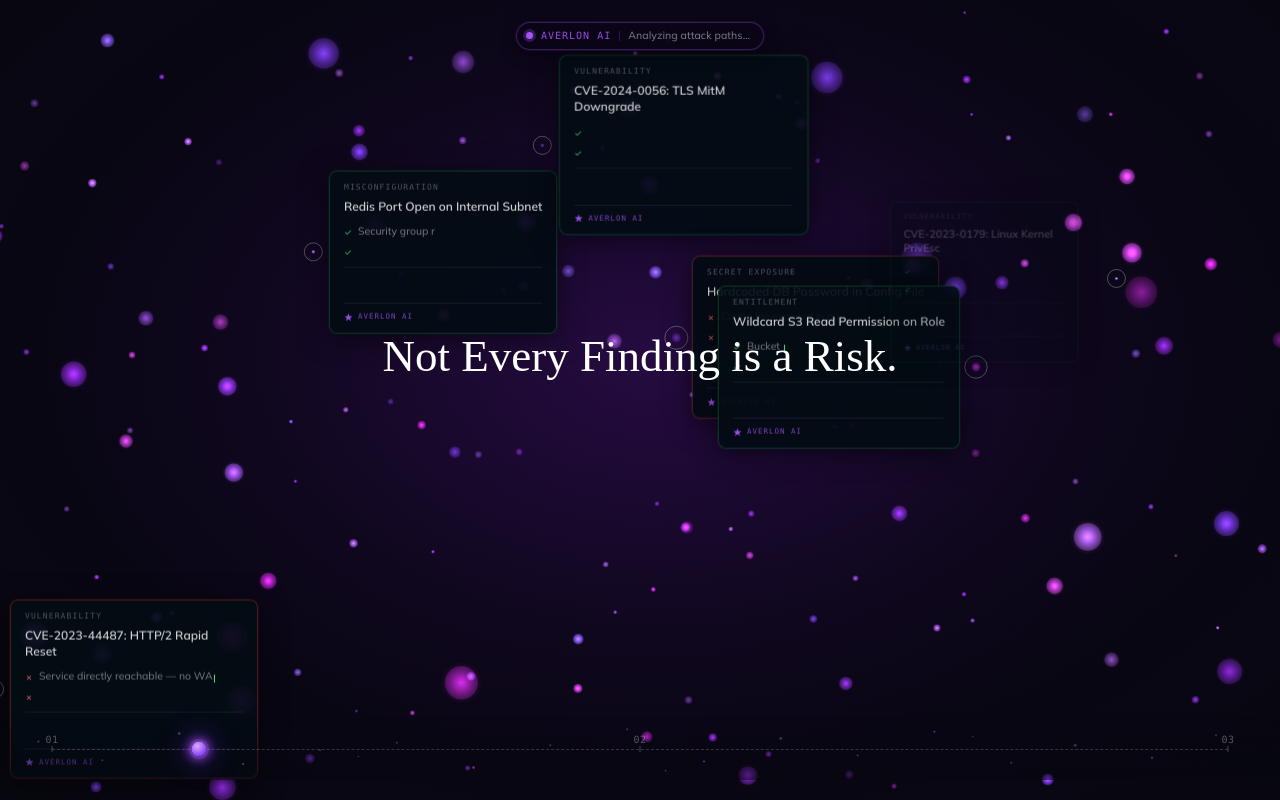
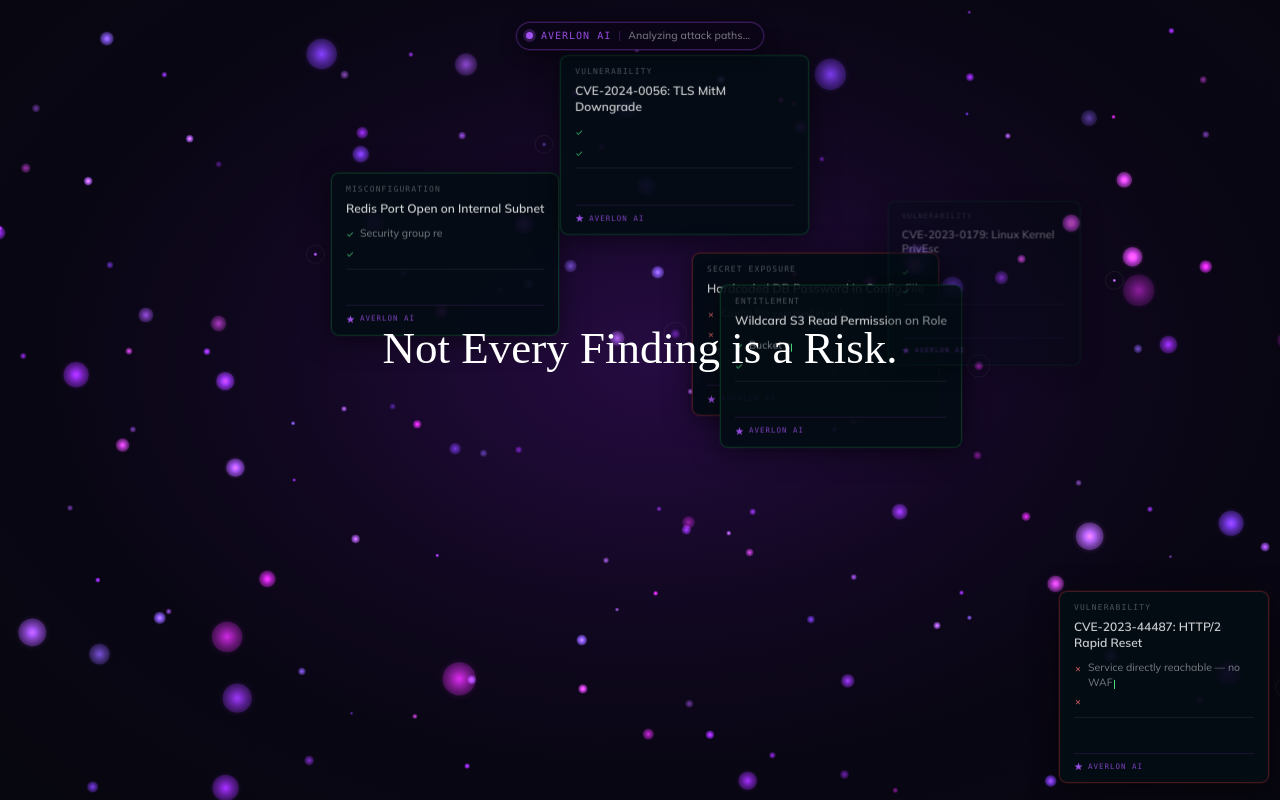
Before and after one commit to sidharthkhurana-hash/HeroAnimation, a React (Vite) app: page / in a window 1280 px wide. Built offline with nearby package versions, Linux system fonts and the light colour scheme; a web font is replaced by a local one.

Commit message:
update overlay CVEs to real-world examples (Log4j, MOVEit, OpenSSL)

```diff
--- a/package.json
+++ b/package.json
@@ -68,9 +68,9 @@
   "devDependencies": {
     "@tailwindcss/vite": "4.1.12",
     "@vitejs/plugin-react": "4.7.0",
-    "@webflow/data-types": "^1.2.1",
-    "@webflow/react": "^1.2.1",
-    "@webflow/webflow-cli": "^1.12.6",
+    "@webflow/data-types": "^1.2.2",
+    "@webflow/react": "^1.2.2",
+    "@webflow/webflow-cli": "^1.13.0",
     "tailwindcss": "4.1.12",
     "vite": "6.3.5"
   },
--- a/src/app/components/FinalHero.tsx
+++ b/src/app/components/FinalHero.tsx
@@ -212,7 +212,7 @@
                 </span>
               ))}
             </div>
-            {/* Rows — trimmed to 3 */}
+            {/* Rows — trimmed to 4 */}
             {[
               {
                 id: "CVE-2024-23897",
@@ -237,6 +237,14 @@
                 sev: "HIGH",
                 cvss: "8.8",
                 state: "done",
+              },
+              {
+                id: "CVE-2024-1111",
+                desc: "OpenSSL Buffer Mismanagement",
+                svc: "edge-gateway",
+                sev: "HIGH",
+                cvss: "8.1",
+                state: "fix",
               },
             ].map((row, i) => {
               const sc = row.sev === "CRITICAL" ? "#ef4444" : row.sev === "HIGH" ? "#f97316" : "#f59e0b";
@@ -348,7 +356,7 @@
           </div>
 
           {/* Right: AI Agent panel */}
-          <div style={{ background: "#090919" }}>
+          <div style={{ background: "#090919", height: "100%", overflow: "hidden" }}>
             <div style={{ padding: "7px 12px", borderBottom: "1px solid rgba(255,255,255,0.07)" }}>
               <span style={{ fontSize: "9px", fontWeight: 600, color: "rgba(255,255,255,0.7)" }}>
                 AI Agent Activity
@@ -360,7 +368,7 @@
               { name: "Remediation Agent", msg: "Generated PR #847", time: "12s", active: true },
               { name: "Remediation Agent", msg: "Merged fix — CVE-2023-4863", time: "1m", active: false },
               { name: "Triage Agent", msg: "Cleared 34 false positives", time: "3m", active: false },
-            ].map((agent, index) => (
+            ].slice(0, 4).map((agent, index) => (
               <div
                 key={`${agent.name}-${agent.time}-${index}`}
                 style={{ padding: "6px 12px", borderBottom: "1px solid rgba(255,255,255,0.04)" }}
@@ -395,36 +403,6 @@
                 </p>
               </div>
             ))}
-            {/* Remediation velocity mini chart */}
-            <div style={{ padding: "8px 12px" }}>
-              <div
-                style={{
-                  fontSize: "7px",
-                  color: "rgba(255,255,255,0.3)",
-                  letterSpacing: "0.08em",
-                  textTransform: "uppercase",
-                  marginBottom: "7px",
-                }}
-              >
-                Remediation Velocity
-              </div>
-              {[{ l: "Mon", p: 28 }, { l: "Tue", p: 44 }, { l: "Wed", p: 35 }, { l: "Thu", p: 61 }, { l: "Fri", p: 79 }, { l: "Sat", p: 68 }, { l: "Sun", p: 94 }].map((b) => (
-                <div key={b.l} style={{ display: "flex", alignItems: "center", gap: "5px", marginBottom: "4px" }}>
-                  <span style={{ fontSize: "6px", color: "rgba(255,255,255,0.25)", width: "14px" }}>{b.l}</span>
-                  <div style={{ flex: 1, height: "5px", background: "rgba(255,255,255,0.07)", borderRadius: "2px", overflow: "hidden" }}>
-                    <div
-                      style={{
-                        width: `${b.p}%`,
-                        height: "100%",
-                        background: "linear-gradient(90deg,#2e3192,#8c28dc)",
-                        borderRadius: "2px",
-                      }}
-                    />
-                  </div>
-                  <span style={{ fontSize: "6px", color: "rgba(255,255,255,0.25)", width: "20px", textAlign: "right" }}>{b.p}%</span>
-                </div>
-              ))}
-            </div>
           </div>
         </div>
       </div>
--- a/src/app/components/HeroAnimation.tsx
+++ b/src/app/components/HeroAnimation.tsx
@@ -24,12 +24,12 @@
 const FORMED_TEXT_DELAY = 1950;
 
 const OVERLAY_DATA = [
-  { category: "VULNERABILITY",    title: "CVE-2023-0006: SQL Injection",     status: "Critical",  statusColor: "#ef4444" },
+  { category: "VULNERABILITY",    title: "CVE-2023-34362: SQL Injection in MOVEit",     status: "Critical",  statusColor: "#ef4444" },
   { category: "MISCONFIGURATION", title: "Public S3 Bucket Exposed",          status: "High Risk", statusColor: "#f97316" },
   { category: "SECRET EXPOSURE",  title: "AWS Key Leaked in Git Repo",        status: "Critical",  statusColor: "#ef4444" },
   { category: "ENTITLEMENT",      title: "Overprivileged IAM Role Access",    status: "High Risk", statusColor: "#f97316" },
-  { category: "VULNERABILITY",    title: "CVE-2024-1182: Log4j RCE Exploit", status: "Critical",  statusColor: "#ef4444" },
-  { category: "VULNERABILITY",    title: "CVE-2023-4891: OpenSSL Overflow",  status: "High Risk", statusColor: "#f97316" },
+  { category: "VULNERABILITY",    title: "CVE-2021-44228: Log4j RCE Exploit", status: "Critical",  statusColor: "#ef4444" },
+  { category: "VULNERABILITY",    title: "CVE-2023-0286: OpenSSL Type Confusion",  status: "High Risk", statusColor: "#f97316" },
 ];
 const OVERLAY_DELAYS = [550, 1050, 1600, 850, 1350, 1950];
 
@@ -200,7 +200,13 @@
         zIndex: 20,
       }}
     >
-      <div style={{ display: "grid", width: "100%" }}>
+      <div
+        style={{
+          display: "grid",
+          width: "100%",
+          minHeight: "120px",
+        }}
+      >
         <p className="font-[Brulia]" style={{ gridArea: "1/1", lineHeight: "normal", whiteSpace: "pre-wrap", fontSize: "clamp(28px, 4vw, 45px)", opacity: phase === "chaos"  ? 1 : 0, transition: "opacity 0.75s ease" }}>
           Thousands of Findings. Yet Risk Remains.
         </p>
@@ -444,8 +450,6 @@
   const [phase,    setPhase]    = useState<Phase>("chaos");
   const [resetKey, setResetKey] = useState(0);
   const [cascadeClickActive, setCascadeClickActive] = useState(false);
-  const [hasEnteredViewport, setHasEnteredViewport] = useState(false);
-  const [canvasReady, setCanvasReady] = useState(false);
 
   // Pattern node pixel positions (reported by NodeField once connections start)
   const [patternPos, setPatternPos] = useState<Record<number, { x: number; y: number }>>({});
@@ -473,38 +477,7 @@
   const isMobile = vp.w < 640;
   const isTablet = vp.w < 1024;
 
-useEffect(() => {
-  if (hasEnteredViewport) return;
-  const el = containerRef.current;
-  if (!el) return;
-  const observer = new IntersectionObserver(
-    entries => {
-      const entry = entries[0];
-      if (entry && entry.isIntersecting) {
-        setHasEnteredViewport(true);
-        observer.disconnect();
-      }
-    },
-    { threshold: 0.35, rootMargin: "0px 0px -15%" },
-  );
-  observer.observe(el);
-  // Fallback for local development: ensure animation starts even if
-  // IntersectionObserver doesn't fire (common when the hero is already visible)
-  const devFallback = setTimeout(() => {
-    setHasEnteredViewport(true);
-  }, 300);
-  return () => {
-    observer.disconnect();
-    clearTimeout(devFallback);
-  };
-}, [hasEnteredViewport]);
-
-  // Delay mounting the canvas slightly after hero enters view
-  useEffect(() => {
-    if (!hasEnteredViewport) return;
-    const t = setTimeout(() => setCanvasReady(true), 350);
-    return () => clearTimeout(t);
-  }, [hasEnteredViewport]);
+  // (REMOVED: IntersectionObserver and canvasReady delay logic)
 
   const overlayRefs = useRef<Array<HTMLDivElement | null>>(new Array(6).fill(null));
   const triageRefs  = useRef<Array<HTMLDivElement | null>>(new Array(6).fill(null));
@@ -527,12 +500,14 @@
             el.style.left      = `${pt.x}px`;
             el.style.top       = `${pt.y}px`;
             el.style.transform = transform;
+            el.style.opacity   = "1";
           }
           const tel = triageRefs.current[i];
           if (tel) {
             tel.style.left      = `${pt.x}px`;
             tel.style.top       = `${pt.y}px`;
             tel.style.transform = transform;
+            tel.style.opacity   = "1";
           }
       });
     },
@@ -541,7 +516,6 @@
 
   // ── Single effect drives ALL phase auto-advancement ───────────────────────
   useEffect(() => {
-    if (!hasEnteredViewport) return undefined;
     let t: ReturnType<typeof setTimeout> | undefined;
     if (phase === "chaos")     t = setTimeout(() => setPhase("triage"),    4000);
     if (phase === "triage")    t = setTimeout(() => setPhase("drop"),      5200);
@@ -551,21 +525,21 @@
     if (phase === "cascade")   t = setTimeout(() => setPhase("dissolve"),  4800);
     if (phase === "dissolve")  t = setTimeout(() => setPhase("final"),     2600);
     return () => { if (t !== undefined) clearTimeout(t); };
-  }, [phase, hasEnteredViewport]);
+  }, [phase]);
 
   // ── Delayed text reveal during "formed" phase ─────────────────────────────
   useEffect(() => {
-    if (!hasEnteredViewport || phase !== "formed") { setTextVisible(false); return; }
+    if (phase !== "formed") { setTextVisible(false); return; }
     const t = setTimeout(() => setTextVisible(true), FORMED_TEXT_DELAY);
     return () => clearTimeout(t);
-  }, [phase, hasEnteredViewport]);
+  }, [phase]);
 
   // ── Cascade sub-timer: trigger cursor click 2.3s into cascade phase ───────
   useEffect(() => {
-    if (!hasEnteredViewport || phase !== "cascade") { setCascadeClickActive(false); return; }
+    if (phase !== "cascade") { setCascadeClickActive(false); return; }
     const t = setTimeout(() => setCascadeClickActive(true), 2300);
     return () => clearTimeout(t);
-  }, [phase, hasEnteredViewport]);
+  }, [phase]);
 
   // ── Dispatch current hero stage so external layers (e.g., Webflow text) can react ──
   // Some environments (like Webflow embeds) attach listeners late, so we emit on
@@ -638,6 +612,8 @@
       style={{
         background: "radial-gradient(ellipse at 52% 44%, #1a0830 0%, #0b0617 45%, #07070f 100%)",
         touchAction: "pan-y",
+        opacity: 1,
+        transition: "opacity 0.6s ease",
       }}
     >
       {/* Ambient glow */}
@@ -649,7 +625,6 @@
       />
 
       {/* Canvas layer — keyed so it remounts cleanly on commit seeks */}
-      {hasEnteredViewport && canvasReady && (
       <NodeField
         key={resetKey}
         dropping={isDropping}
@@ -664,12 +639,18 @@
         onPatternPositions={handlePatternPositions}
         keepTrackedIndices={[0, 3]}
       />
-      )}
 
       {/* Chaos-phase overlay cards */}
       <div
         className="absolute inset-0 pointer-events-none"
-        style={{ zIndex: 10, opacity: phase === "chaos" ? 1 : 0, transition: "opacity 0.55s ease" }}
+        style={{
+          zIndex: 10,
+          opacity: phase === "chaos" ? 1 : 0,
+          visibility: phase === "chaos" ? "visible" : "hidden",
+          transition: "opacity 0.55s ease",
+          willChange: "opacity",
+          contain: "layout paint",
+        }}
       >
         <style>{`
           @keyframes overlayPop {
@@ -690,7 +671,7 @@
           }
         `}</style>
         {OVERLAY_DATA.map((data, i) => (
-          <div key={i} ref={el => { overlayRefs.current[i] = el; }} style={{ position: "absolute", left: -9999, top: -9999 }}>
+          <div key={i} ref={el => { overlayRefs.current[i] = el; }} style={{ position: "absolute", left: "0px", top: "0px", opacity: 0 }}>
             <div style={{ animation: `overlayPop 0.32s cubic-bezier(0.34, 1.56, 0.64, 1) ${OVERLAY_DELAYS[i]}ms both`, transformOrigin: "left center" }}>
               <div style={{ background: "rgba(6,8,24,0.90)", border: "1px solid rgba(255,255,255,0.13)", borderRadius: "8px", padding: "10px 14px", backdropFilter: "blur(12px)", WebkitBackdropFilter: "blur(12px)", minWidth: "188px", maxWidth: "224px", boxShadow: "0 4px 24px rgba(0,0,0,0.5)" }}>
                 <p style={{ fontFamily: "Menlo, monospace", fontSize: "8.5px", letterSpacing: "0.13em", textTransform: "uppercase", color: "rgba(255,255,255,0.36)", margin: "0 0 5px" }}>{data.category}</p>
@@ -708,10 +689,17 @@
       {/* Triage-phase overlay cards — "Not Exploitable" verdicts */}
       <div
         className="absolute inset-0 pointer-events-none"
-        style={{ zIndex: 10, opacity: phase === "triage" ? 1 : 0, transition: "opacity 0.6s ease" }}
+        style={{
+          zIndex: 10,
+          opacity: phase === "triage" ? 1 : 0,
+          visibility: phase === "triage" ? "visible" : "hidden",
+          transition: "opacity 0.6s ease",
+          willChange: "opacity",
+          contain: "layout paint",
+        }}
       >
         {TRIAGE_DATA.map((data, i) => (
-          <div key={i} ref={el => { triageRefs.current[i] = el; }} style={{ position: "absolute", left: -9999, top: -9999 }}>
+          <div key={i} ref={el => { triageRefs.current[i] = el; }} style={{ position: "absolute", left: "0px", top: "0px", opacity: 0 }}>
             <div style={{ animation: phase === "triage" ? `triagePop 0.38s cubic-bezier(0.34, 1.4, 0.64, 1) ${TRIAGE_DELAYS[i]}ms both` : "none", transformOrigin: "left center" }}>
               <div style={{ background: "rgba(4,12,20,0.92)", border: `1px solid ${data.exploitable ? "rgba(239,68,68,0.28)" : "rgba(34,197,94,0.22)"}`, borderRadius: "8px", padding: "10px 14px", backdropFilter: "blur(14px)", WebkitBackdropFilter: "blur(14px)", minWidth: "210px", maxWidth: "248px", boxShadow: `0 4px 28px rgba(0,0,0,0.55), 0 0 0 1px ${data.exploitable ? "rgba(239,68,68,0.10)" : "rgba(34,197,94,0.08)"}` }}>
                 {/* Category */}
@@ -726,7 +714,7 @@
                       <TypewriterText
                         text={data.reason1}
                         startDelay={data.r1Delay}
-                        active={hasEnteredViewport && phase === "triage"}
+                        active={phase === "triage"}
                       />
                     </span>
                   </div>
@@ -736,7 +724,7 @@
                       <TypewriterText
                         text={data.reason2}
                         startDelay={data.r2Delay}
-                        active={hasEnteredViewport && phase === "triage"}
+                        active={phase === "triage"}
                       />
                     </span>
                   </div>
@@ -966,11 +954,13 @@
       <FinalHero visible={phase === "final"} />
 
       {/* ── Timeline scrubber ─────────────────────────────────────────────── */}
+      {/*
       <TimelineSlider
         phase={phase}
         onSeek={seekTo}
         onLiveSeek={liveSeek}
       />
+      */}
     </div>
   );
 }
```
Also changed, not shown: 1 other file (tests, documents, lock files or other folders). Lines whose indentation alone changed are shown as unchanged.
